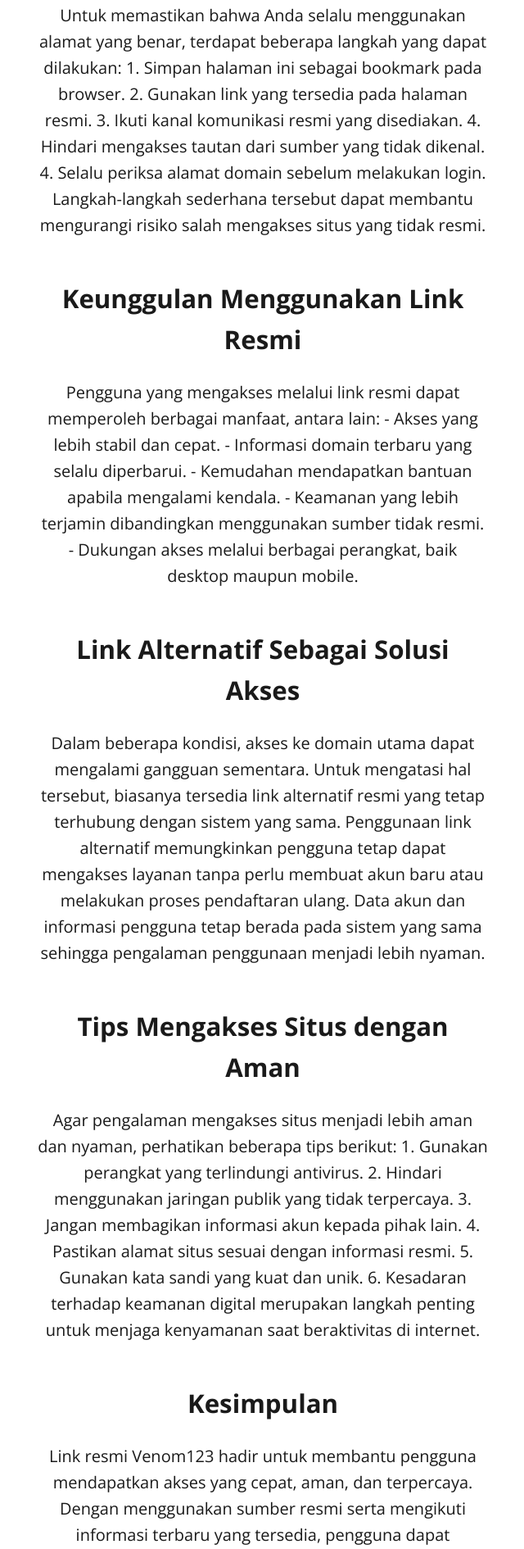
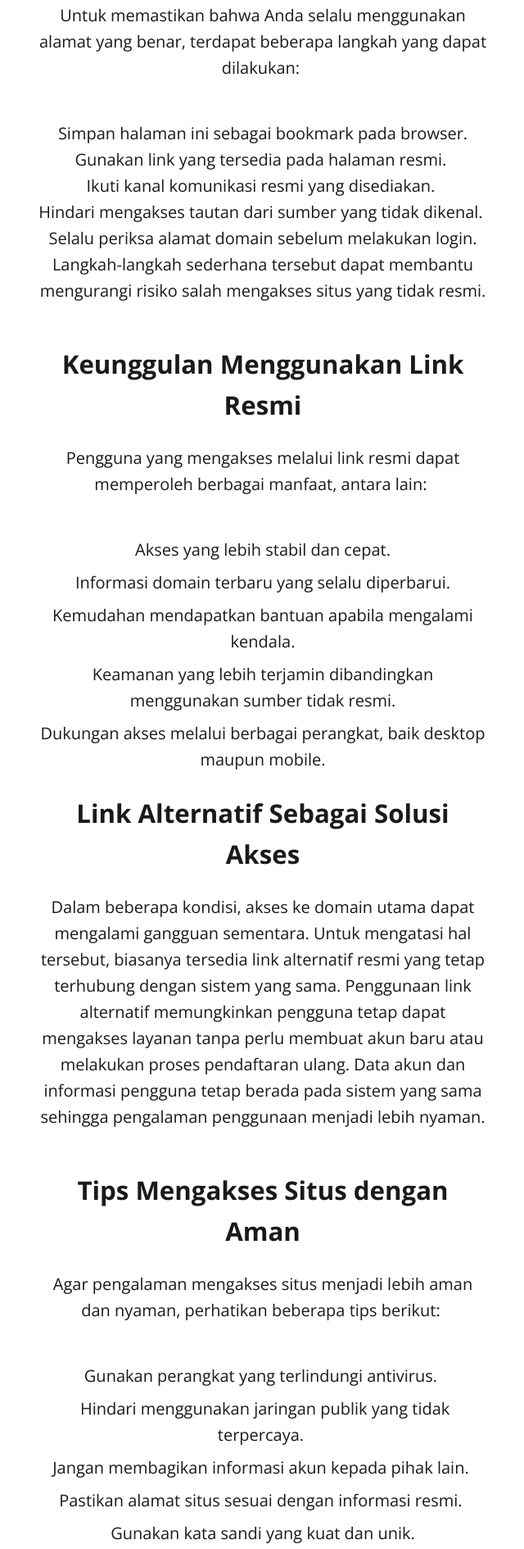
Before and after one commit to reymondvernick13-source/venom123, a plain HTML site: page index.html in a window 1280 px wide. Shown: the part 2125-4015 px from the top of the page at 82% size, without its empty margins (319-959 px from the left). Drawn offline with Linux system fonts and the light colour scheme.

Commit message:
Update index.html

```diff
--- a/index.html
+++ b/index.html
@@ -100,53 +100,42 @@
 <div class="button-stack" role="navigation">
 <h1>Akses Resmi menuju situs Venom123 Dengan Pilihan Domain Terbaru</h1>
 <article>
-            <p>
-              Venom123 adalah salah satu situs yang sangat dicari dan diminati oleh kebanyakan orang, seiring berkembangnya teknologi venom123 juga memberikan terobosan dengan menghadirkan link official agar memudahakan para penikmat game mudah mencari situs ini.
-              Agar pera penikmat game juga puas kini kami juga menghadirkan kecepatan akses yang sangat lengkap agar para penikmat tidak mudah bosan dan merasa kesal apabila game yang dimainkan dirasa kurang cepat dan kurang baik performanya.
-              Kamu juga tidak perlu khawatir lagi karena semua permainan yang dimainkan gratis tanpa dipungut biaya apapun. kamu hanya perlu mendaftar saja dan bisa langsung memainkan gamenya. sudah tidak sabar bukan untuk bermain game yang super lengkap, trendi dan terpercaya ? yuk langsung aja klik link diatas supaya kamu bisa akses gamenya !.
-            </p>
+    <p>Venom123 adalah salah satu situs yang sangat dicari dan diminati oleh kebanyakan orang, seiring berkembangnya teknologi venom123 juga memberikan terobosan dengan menghadirkan link official agar memudahakan para penikmat game mudah mencari situs ini. Agar pera penikmat game juga puas kini kami juga menghadirkan kecepatan akses yang sangat lengkap agar para penikmat tidak mudah bosan dan merasa kesal apabila game yang dimainkan dirasa kurang cepat dan kurang baik performanya. Kamu juga tidak perlu khawatir lagi karena semua permainan yang dimainkan gratis tanpa dipungut biaya apapun. kamu hanya perlu mendaftar saja dan bisa langsung memainkan gamenya. sudah tidak sabar bukan untuk bermain game yang super lengkap, trendi dan terpercaya ? yuk langsung aja klik link diatas supaya kamu bisa akses gamenya !.</p>
     <h2>Mengapa Link Resmi Penting?</h2>
-            <p>
-              Menggunakan link resmi memberikan banyak keuntungan dibandingkan mengakses tautan yang diperoleh dari sumber yang tidak jelas. Selain memudahkan pengguna menemukan situs yang benar, link resmi juga membantu mengurangi risiko mengunjungi halaman palsu yang dapat membahayakan keamanan data pengguna.
-              Dengan menggunakan sumber resmi, pengguna dapat memperoleh informasi terbaru mengenai perubahan domain, pembaruan layanan, serta akses alternatif yang disediakan apabila terjadi kendala pada alamat utama.
-            </p>
+    <p>Menggunakan link resmi memberikan banyak keuntungan dibandingkan mengakses tautan yang diperoleh dari sumber yang tidak jelas. Selain memudahkan pengguna menemukan situs yang benar, link resmi juga membantu mengurangi risiko mengunjungi halaman palsu yang dapat membahayakan keamanan data pengguna. Dengan menggunakan sumber resmi, pengguna dapat memperoleh informasi terbaru mengenai perubahan domain, pembaruan layanan, serta akses alternatif yang disediakan apabila terjadi kendala pada alamat utama.</p>
     <h2>Cara Menemukan Link Venom123 Terbaru</h2>
-            <p>
-              Untuk memastikan bahwa Anda selalu menggunakan alamat yang benar, terdapat beberapa langkah yang dapat dilakukan:
-              1. Simpan halaman ini sebagai bookmark pada browser.
-              2. Gunakan link yang tersedia pada halaman resmi.
-              3. Ikuti kanal komunikasi resmi yang disediakan.
-              4. Hindari mengakses tautan dari sumber yang tidak dikenal.
-              4. Selalu periksa alamat domain sebelum melakukan login.
-              Langkah-langkah sederhana tersebut dapat membantu mengurangi risiko salah mengakses situs yang tidak resmi.
+    <p>Untuk memastikan bahwa Anda selalu menggunakan alamat yang benar, terdapat beberapa langkah yang dapat dilakukan:&nbsp;</p>
+    <ol>
+        <li>Simpan halaman ini sebagai bookmark pada browser.</li>
+        <li>Gunakan link yang tersedia pada halaman resmi.&nbsp;</li>
+        <li>Ikuti kanal komunikasi resmi yang disediakan.&nbsp;</li>
+        <li>Hindari mengakses tautan dari sumber yang tidak dikenal.&nbsp;</li>
+        <li>Selalu periksa alamat domain sebelum melakukan login.</li>
+    </ol>
+    <p>Langkah-langkah sederhana tersebut dapat membantu mengurangi risiko salah mengakses situs yang tidak resmi.</p>
     <h2>Keunggulan Menggunakan Link Resmi</h2>
-            <p>
-              Pengguna yang mengakses melalui link resmi dapat memperoleh berbagai manfaat, antara lain:
-              - Akses yang lebih stabil dan cepat.
-              - Informasi domain terbaru yang selalu diperbarui.
-              - Kemudahan mendapatkan bantuan apabila mengalami kendala.
-              - Keamanan yang lebih terjamin dibandingkan menggunakan sumber tidak resmi.
-              - Dukungan akses melalui berbagai perangkat, baik desktop maupun mobile.
-            </p>
+    <p>Pengguna yang mengakses melalui link resmi dapat memperoleh berbagai manfaat, antara lain:&nbsp;</p>
+    <ul>
+        <li>Akses yang lebih stabil dan cepat.</li>
+        <li>Informasi domain terbaru yang selalu diperbarui.</li>
+        <li>Kemudahan mendapatkan bantuan apabila mengalami kendala.</li>
+        <li>Keamanan yang lebih terjamin dibandingkan menggunakan sumber tidak resmi.</li>
+        <li>Dukungan akses melalui berbagai perangkat, baik desktop maupun mobile.</li>
+    </ul>
     <h2>Link Alternatif Sebagai Solusi Akses</h2>
-            <p>
-              Dalam beberapa kondisi, akses ke domain utama dapat mengalami gangguan sementara. Untuk mengatasi hal tersebut, biasanya tersedia link alternatif resmi yang tetap terhubung dengan sistem yang sama.
-              Penggunaan link alternatif memungkinkan pengguna tetap dapat mengakses layanan tanpa perlu membuat akun baru atau melakukan proses pendaftaran ulang. Data akun dan informasi pengguna tetap berada pada sistem yang sama sehingga pengalaman penggunaan menjadi lebih nyaman.
-            </p>
+    <p>Dalam beberapa kondisi, akses ke domain utama dapat mengalami gangguan sementara. Untuk mengatasi hal tersebut, biasanya tersedia link alternatif resmi yang tetap terhubung dengan sistem yang sama. Penggunaan link alternatif memungkinkan pengguna tetap dapat mengakses layanan tanpa perlu membuat akun baru atau melakukan proses pendaftaran ulang. Data akun dan informasi pengguna tetap berada pada sistem yang sama sehingga pengalaman penggunaan menjadi lebih nyaman.</p>
     <h2>Tips Mengakses Situs dengan Aman</h2>
-            <p>
-             Agar pengalaman mengakses situs menjadi lebih aman dan nyaman, perhatikan beberapa tips berikut:
-              1. Gunakan perangkat yang terlindungi antivirus.
-              2. Hindari menggunakan jaringan publik yang tidak terpercaya.
-              3. Jangan membagikan informasi akun kepada pihak lain.
-              4. Pastikan alamat situs sesuai dengan informasi resmi.
-              5. Gunakan kata sandi yang kuat dan unik.
-              6. Kesadaran terhadap keamanan digital merupakan langkah penting untuk menjaga kenyamanan saat beraktivitas di internet.
-            </p>
+    <p>Agar pengalaman mengakses situs menjadi lebih aman dan nyaman, perhatikan beberapa tips berikut:&nbsp;</p>
+    <ul>
+        <li>Gunakan perangkat yang terlindungi antivirus.&nbsp;</li>
+        <li>&nbsp;Hindari menggunakan jaringan publik yang tidak terpercaya.&nbsp;</li>
+        <li>Jangan membagikan informasi akun kepada pihak lain.&nbsp;</li>
+        <li>Pastikan alamat situs sesuai dengan informasi resmi.&nbsp;</li>
+        <li>Gunakan kata sandi yang kuat dan unik. </li>
+    </ul>
+    <p>Kesadaran terhadap keamanan digital merupakan langkah penting untuk menjaga kenyamanan saat beraktivitas di internet.</p>
     <h2>Kesimpulan</h2>
-            <p>
-             Link resmi Venom123 hadir untuk membantu pengguna mendapatkan akses yang cepat, aman, dan terpercaya. Dengan menggunakan sumber resmi serta mengikuti informasi terbaru yang tersedia, pengguna dapat menghindari berbagai kendala akses dan memperoleh pengalaman yang lebih baik. Simpan halaman ini sebagai referensi sehingga Anda dapat dengan mudah menemukan informasi terbaru mengenai domain dan akses resmi Venom123 kapan pun dibutuhkan.
-            </p>
+    <p>Link resmi Venom123 hadir untuk membantu pengguna mendapatkan akses yang cepat, aman, dan terpercaya. Dengan menggunakan sumber resmi serta mengikuti informasi terbaru yang tersedia, pengguna dapat menghindari berbagai kendala akses dan memperoleh pengalaman yang lebih baik. Simpan halaman ini sebagai referensi sehingga Anda dapat dengan mudah menemukan informasi terbaru mengenai domain dan akses resmi Venom123 kapan pun dibutuhkan.</p>
 </article>
 <hr>
             <section class="faq-section">
```
Lines whose indentation alone changed are shown as unchanged.
